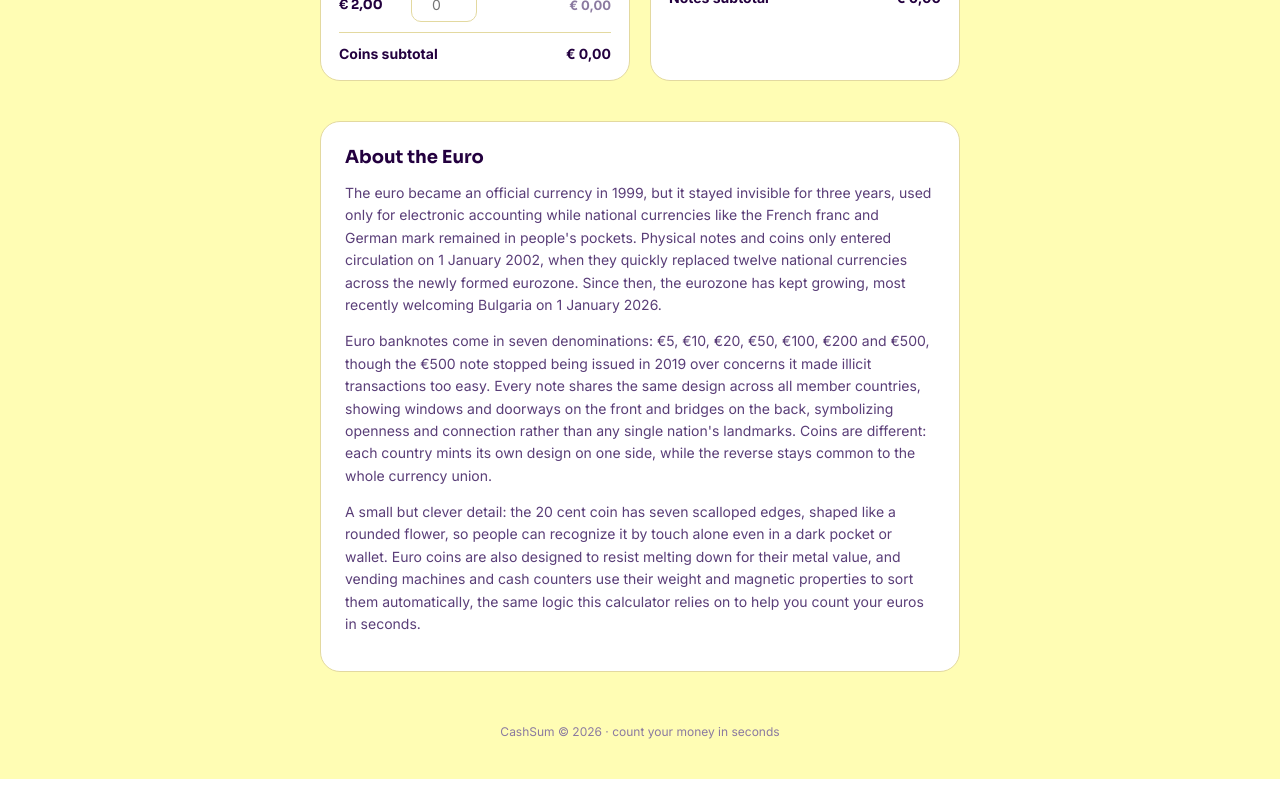
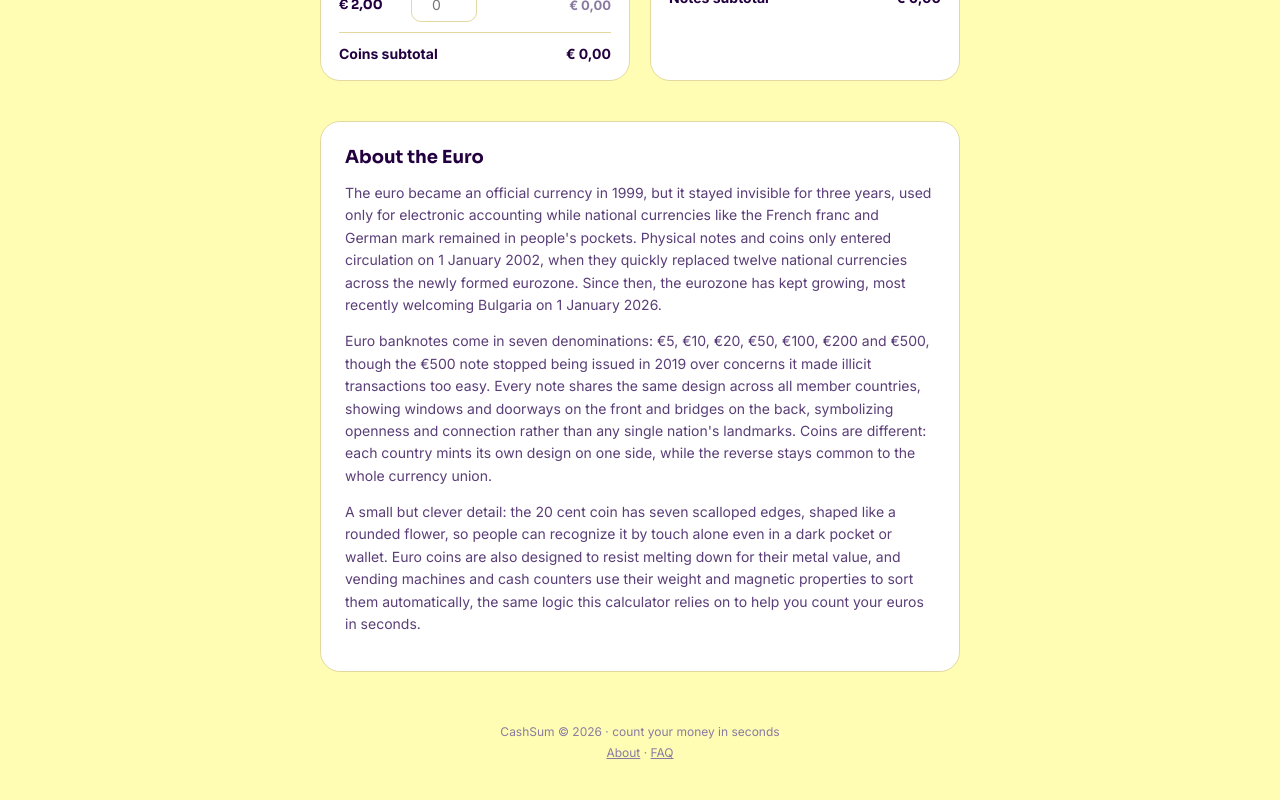
Before and after one commit to adilsonschmidtjunior-cpu/cashsum, a Next.js app: page /eur in a window 1280 px wide. Shown: the part 966-1766 px from the top of the page. Before the commit the page ends 1745 px from the top, so only its background shows below. Built offline with nearby package versions, Linux system fonts and the light colour scheme.

Commit message:
Add files via upload

```diff
--- a/components/CashSumApp.jsx
+++ b/components/CashSumApp.jsx
@@ -504,6 +504,15 @@ export default function CashSumApp({ slug }) {
         }}
       >
         CashSum © {new Date().getFullYear()} · {config.ui.footer}
+        <div style={{ marginTop: 6 }}>
+          <Link href="/about" style={{ color: COLORS.subDim, textDecoration: "underline" }}>
+            About
+          </Link>
+          {" · "}
+          <Link href="/faq" style={{ color: COLORS.subDim, textDecoration: "underline" }}>
+            FAQ
+          </Link>
+        </div>
       </div>
     </div>
   );
```
